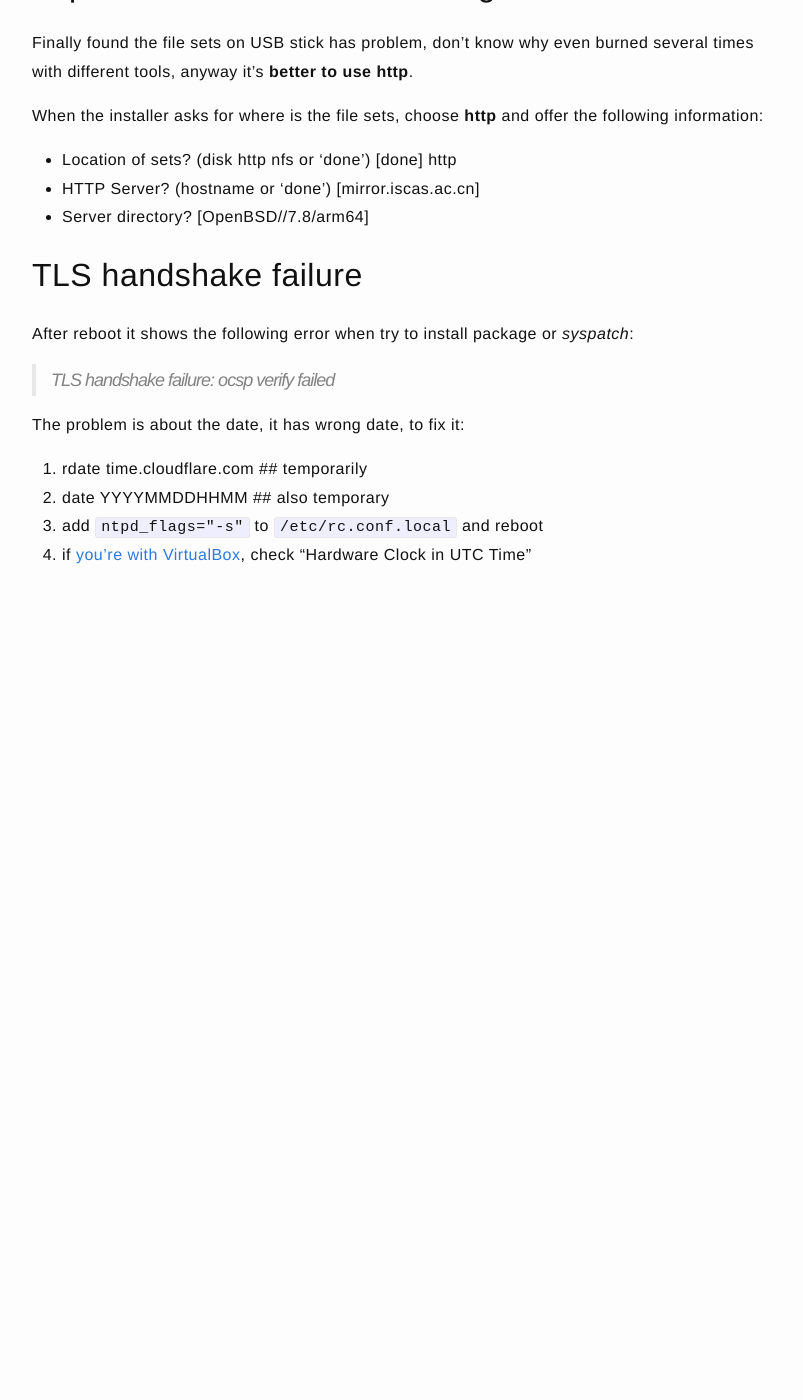
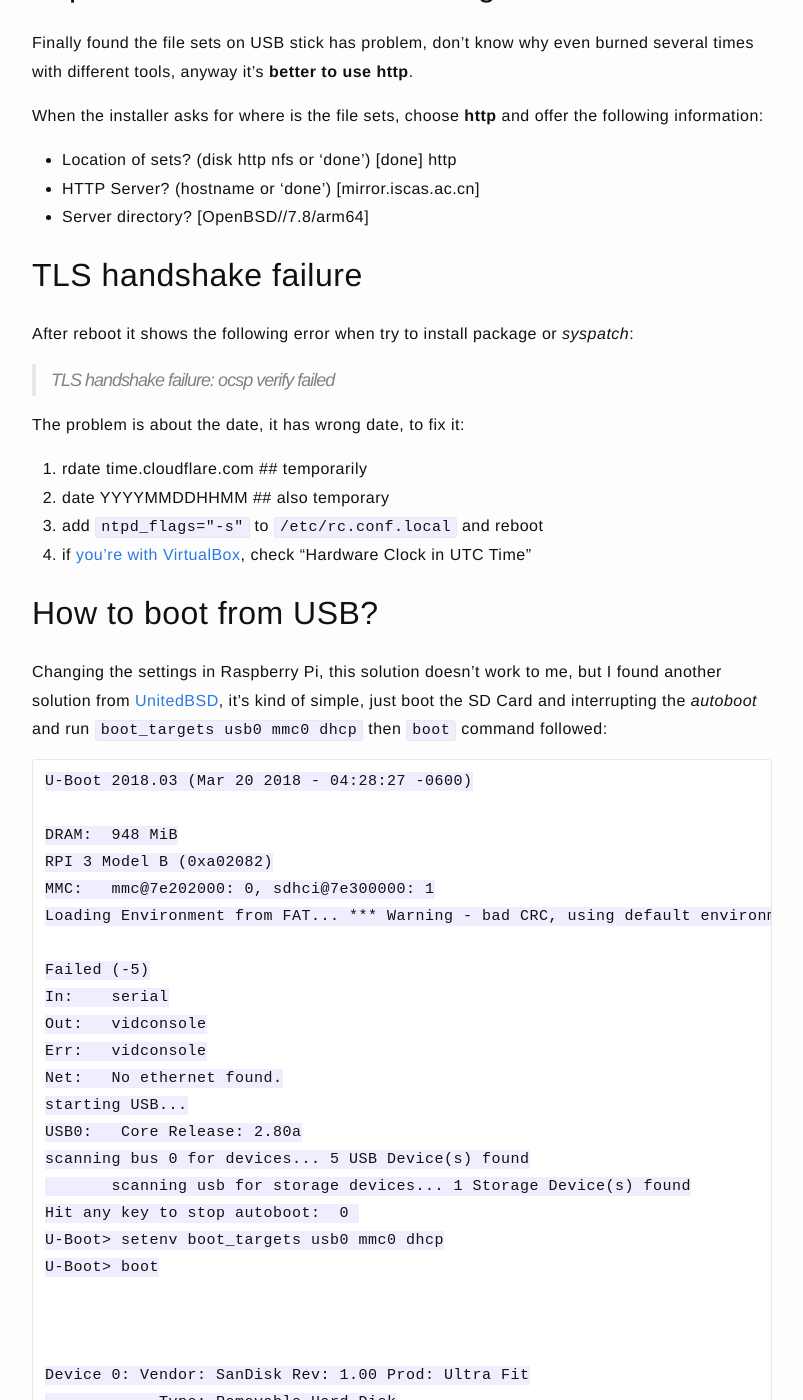
Before and after one commit to jazzi/jazzi.github.io, a Jekyll site: the page built from _posts/2025-12-09-install-openbsd78-on-raspberry-3b.md, in a window 1280 px wide and 1400 px high, scrolled down 6649 px. Shown: the whole window, without its empty margins (238-1041 px from the left). Built offline with Jekyll 4.4.1, drawn with Linux system fonts in a browser that asks for light colours; before the commit the page ends 7279 px from its top, so only the background shows below that; some of the changed text lies outside the part shown.

Commit message:
find usb booting solution

````diff
--- a/_posts/2025-12-09-install-openbsd78-on-raspberry-3b.md
+++ b/_posts/2025-12-09-install-openbsd78-on-raspberry-3b.md
@@ -259,3 +259,48 @@ The problem is about the date, it has wrong date, to fix it:
 2. date YYYYMMDDHHMM ## also temporary
 3. add `ntpd_flags="-s"` to `/etc/rc.conf.local` and reboot
 4. if [you're with VirtualBox](https://obsd.solutions/en/blog/2022/02/18/openbsd-pkg_add-didnt-work-due-to-wrong-time/), check "Hardware Clock in UTC Time"
+
+## How to boot from USB?
+
+Changing the settings in Raspberry Pi, this solution doesn't work to me, but I found another solution from [UnitedBSD](https://www.unitedbsd.com/blog/774-installing-openbsd-on-raspberry-pi-3), it's kind of simple, just boot the SD Card and interrupting the *autoboot* and run `boot_targets usb0 mmc0 dhcp` then `boot` command followed:
+
+```
+U-Boot 2018.03 (Mar 20 2018 - 04:28:27 -0600)
+
+DRAM:  948 MiB
+RPI 3 Model B (0xa02082)
+MMC:   mmc@7e202000: 0, sdhci@7e300000: 1
+Loading Environment from FAT... *** Warning - bad CRC, using default environment
+
+Failed (-5)
+In:    serial
+Out:   vidconsole
+Err:   vidconsole
+Net:   No ethernet found.
+starting USB...
+USB0:   Core Release: 2.80a
+scanning bus 0 for devices... 5 USB Device(s) found
+       scanning usb for storage devices... 1 Storage Device(s) found
+Hit any key to stop autoboot:  0
+U-Boot> setenv boot_targets usb0 mmc0 dhcp
+U-Boot> boot
+
+
+
+Device 0: Vendor: SanDisk Rev: 1.00 Prod: Ultra Fit
+            Type: Removable Hard Disk
+            Capacity: 14663.6 MB = 14.3 GB (30031250 x 512)
+... is now current device
+Scanning usb 0:1...
+Found EFI removable media binary efi/boot/bootaa64.efi
+Scanning disk mmc@7e202000.blk...
+Card did not respond to voltage select!
+Scanning disk sdhci@7e300000.blk...
+Disk sdhci@7e300000.blk not ready
+Scanning disk usb_mass_storage.lun0...
+Found 6 disks
+97355 bytes read in 90 ms (1 MiB/s)
+## Starting EFI application at 01000000 ...
+>> OpenBSD/arm64 BOOTAA64 0.12
+boot>
+```
````
